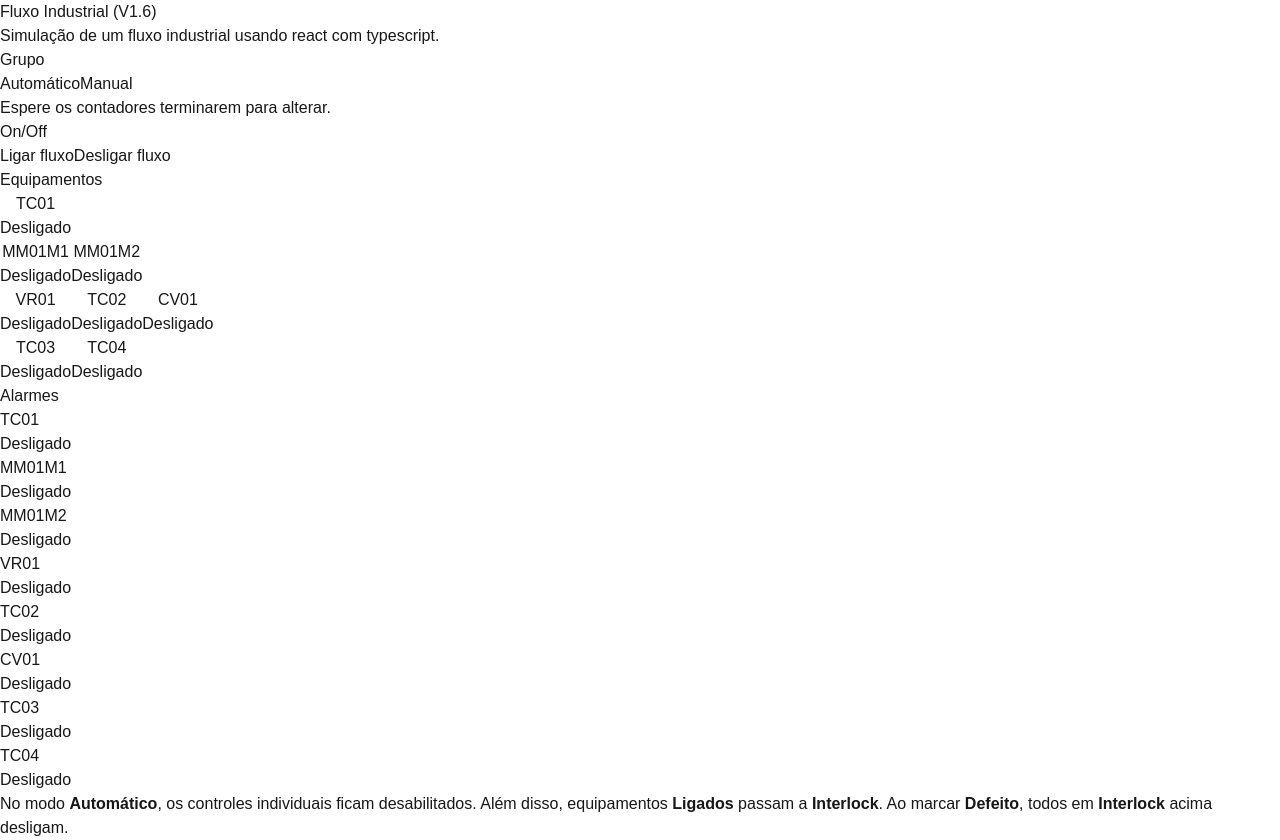
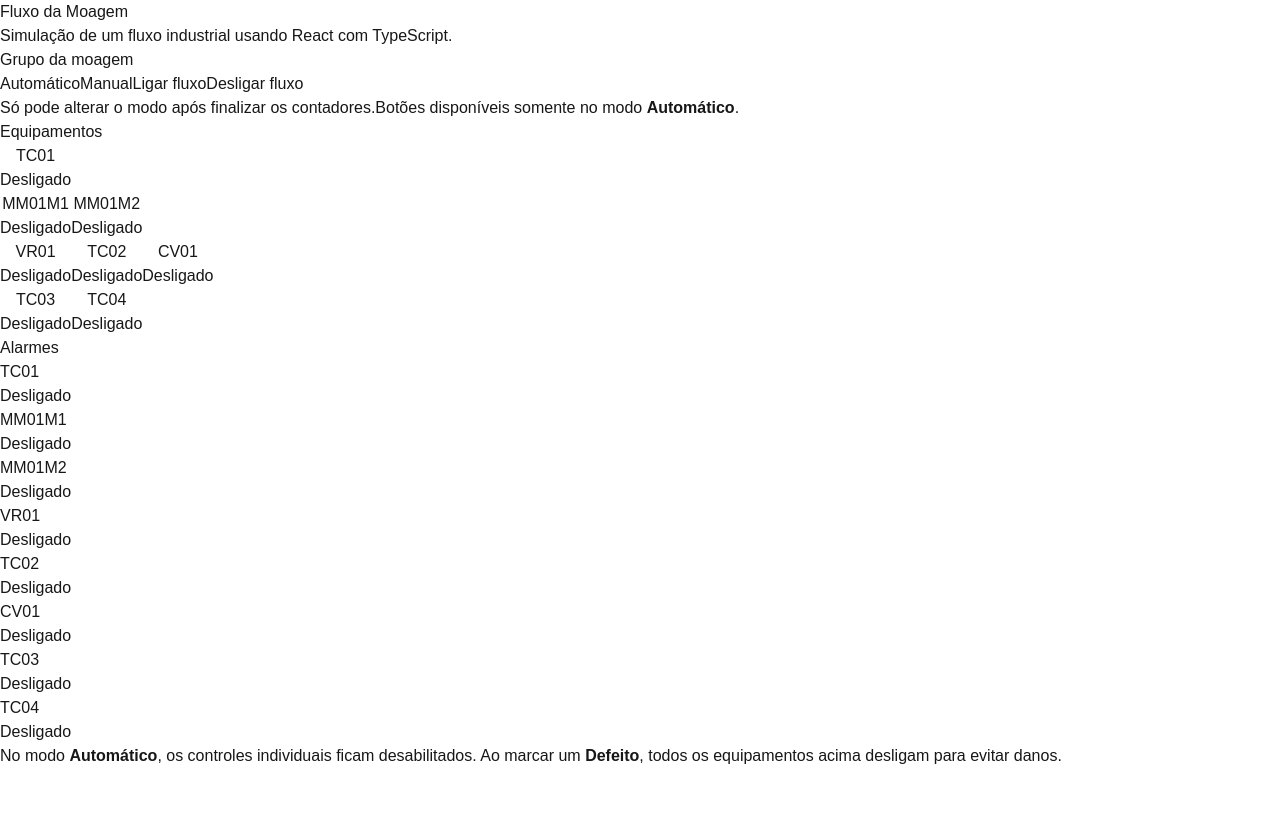
Before and after one commit to DidixDosMares/fluxo_industrial, a Next.js app: page / in a window 1280 px wide. After the commit the page ends 800 px from the top, so only its background shows below. Built offline with nearby package versions, Linux system fonts and the light colour scheme.

Commit message:
v25.1.7-alpha

```diff
--- a/src/components/IndustrialFlowPanel.tsx
+++ b/src/components/IndustrialFlowPanel.tsx
@@ -5,17 +5,16 @@ import React, {
   useContext,
   useEffect,
   useMemo,
-  useRef,
   useState,
   ReactNode,
 } from "react";
 
 /* ======================= Tipos e Constantes ======================= */
 
-type Mode = "off" | "manual" | "auto" | "defect";
+type Mode = "off" | "manual" | "defect";
 type GroupMode = "auto" | "manu";
 
-const MODE = { OFF: "off", MANUAL: "manual", AUTO: "auto", DEFECT: "defect" } as const;
+const MODE = { OFF: "off", MANUAL: "manual", DEFECT: "defect" } as const;
 const GROUP_MODE = { AUTO: "auto", MANU: "manu" } as const;
 const TIMER_SECONDS = 2;
 
@@ -25,7 +24,7 @@ const ORDER = [
   "MoinhoMarteloM2",
   "ValvulaRotativa01",
   "TransportadorCorreia02",
-  "CaliaVibratoria",
+  "PeneiraVibratoria01",
   "TransportadorCorreia03",
   "TransportadorCorreia04",
 ] as const;
@@ -40,7 +39,7 @@ const LABELS: Record<UnitKey, string> = {
   MoinhoMarteloM2: "MM01M2",
   ValvulaRotativa01: "VR01",
   TransportadorCorreia02: "TC02",
-  CaliaVibratoria: "CV01",
+  PeneiraVibratoria01: "CV01",
   TransportadorCorreia03: "TC03",
   TransportadorCorreia04: "TC04",
 };
@@ -67,9 +66,7 @@ interface SystemContextValue {
 const SystemContext = createContext<SystemContextValue | null>(null);
 
 function makeInitialState(): StateRecord {
-  const s = {} as StateRecord;
-  ORDER.forEach((k) => (s[k] = MODE.OFF));
-  return s;
+  return Object.fromEntries(ORDER.map((k) => [k, MODE.OFF])) as StateRecord;
 }
 
 function useSavedState<T>(key: string, initial: T) {
@@ -97,7 +94,7 @@ function SystemProvider({ children }: { children: ReactNode }) {
   const [shutdownRun, setShutdownRun] = useSavedState<boolean>("flow_shutdown_active", false);
   const [startupRun, setStartupRun] = useSavedState<boolean>("flow_startup_active", false);
 
-  useInterlocks(
+  useInterlocksAndCascades(
     state,
     setState,
     timers,
@@ -153,53 +150,15 @@ const immediateDownstream = (key: UnitKey): UnitKey[] => {
     case "ValvulaRotativa01":
       return ["TransportadorCorreia02"];
     case "TransportadorCorreia02":
-      return ["CaliaVibratoria"];
-    case "CaliaVibratoria":
+      return ["PeneiraVibratoria01"];
+    case "PeneiraVibratoria01":
       return ["TransportadorCorreia03", "TransportadorCorreia04"];
     default:
       return [];
   }
 };
-const immediateUpstream = (key: UnitKey): UnitKey[] => {
-  switch (key) {
-    case "MoinhoMarteloM1":
-    case "MoinhoMarteloM2":
-      return ["TransportadorCorreia01"];
-    case "ValvulaRotativa01":
-      return ["MoinhoMarteloM1", "MoinhoMarteloM2"];
-    case "TransportadorCorreia02":
-      return ["ValvulaRotativa01"];
-    case "CaliaVibratoria":
-      return ["TransportadorCorreia02"];
-    case "TransportadorCorreia03":
-    case "TransportadorCorreia04":
-      return ["CaliaVibratoria"];
-    default:
-      return [];
-  }
-};
 
-function downstreamOf(node: UnitKey): UnitKey[] {
-  const result: UnitKey[] = [];
-  const q: UnitKey[] = [node];
-  const seen = new Set<UnitKey>();
-  while (q.length) {
-    const cur = q.shift()!;
-    if (seen.has(cur)) continue;
-    seen.add(cur);
-    const ds = immediateDownstream(cur);
-    for (const d of ds) {
-      result.push(d);
-      q.push(d);
-    }
-  }
-  return result;
-}
-
-const isOnMode = (m: Mode) => m === MODE.MANUAL || m === MODE.AUTO;
-
-const FINAL_LEFT: UnitKey = "TransportadorCorreia03";
-const FINAL_RIGHT: UnitKey = "TransportadorCorreia04";
+const isOnMode = (m: Mode) => m === MODE.MANUAL;
 
 function topmostOnSeeds(s: StateRecord): UnitKey[] {
   const seeds: UnitKey[] = [];
@@ -232,13 +191,6 @@ function createActions(
       return next;
     });
 
-  const clearTimer = (key: UnitKey) =>
-    setTimers((t) => {
-      const n = { ...t };
-      delete n[key];
-      return n;
-    });
-
   const clearTimersFor = (keys: UnitKey[]) =>
     setTimers((t) => {
       const n = { ...t };
@@ -254,16 +206,10 @@ function createActions(
       setTimers({});
     }
     setGroupMode(nextMode);
-      if (nextMode === GROUP_MODE.AUTO) {
-        setState((s) => {
-          const n: Partial<StateRecord> = {};
-          ORDER.forEach((k) => {
-            if (s[k] === MODE.MANUAL) n[k] = MODE.AUTO;
-          });
-          return { ...s, ...n };
-        });
-      }
   };
+
+  const isReadyToTurnOn = (s: StateRecord, key: UnitKey) =>
+    s[key] === MODE.OFF && immediateDownstream(key).every((d) => s[d] === MODE.MANUAL || s[d] === MODE.DEFECT);
 
   const groupPowerOn = () => {
     if (groupMode !== GROUP_MODE.AUTO) return;
@@ -271,45 +217,27 @@ function createActions(
 
     setShutdownRun(false);
     setStartupRun(true);
-    setTimers({});
 
-    const toTimer = new Set<UnitKey>();
-
-    [FINAL_LEFT, FINAL_RIGHT].forEach((f) => {
-      if (state[f] === MODE.OFF) {
-        setState((s) => ({ ...s, [f]: MODE.AUTO }));
-        toTimer.add(f);
-      }
+    const toSchedule: UnitKey[] = [];
+    ORDER.forEach((k) => {
+      if (isReadyToTurnOn(state, k)) toSchedule.push(k);
     });
 
-    ORDER.forEach((k) => {
-      if (state[k] === MODE.OFF) {
-        const ds = immediateDownstream(k);
-        if (ds.some((d) => state[d] === MODE.AUTO || state[d] === MODE.MANUAL)) {
-          toTimer.add(k);
+    if (toSchedule.length) {
+      setTimers(Object.fromEntries(toSchedule.map((k) => [k, TIMER_SECONDS])) as TimersRecord);
+    } else {
+      setStartupRun(false);
+      setTimers({});
     }
-      }
-    });
-
-    ORDER.forEach((k) => {
-      if (
-        state[k] === MODE.AUTO &&
-        immediateDownstream(k).every(
-          (d) => state[d] === MODE.MANUAL || state[d] === MODE.DEFECT
-        )
-      ) {
-        toTimer.add(k);
-      }
-    });
-
-    if (toTimer.size) addTimers(Array.from(toTimer));
   };
 
   const groupPowerOff = () => {
     if (groupMode !== GROUP_MODE.AUTO) return;
     if (hasActiveTimers()) return;
+
     const seeds = topmostOnSeeds(state);
     if (!seeds.length) return;
+
     setStartupRun(false);
     setShutdownRun(true);
     addTimers(seeds);
@@ -324,28 +252,17 @@ function createActions(
       setState((s) => {
         const nextSelf = s[self] === MODE.MANUAL ? MODE.OFF : MODE.MANUAL;
         const next: StateRecord = { ...s, [self]: nextSelf, [other]: nextSelf };
-        if (nextSelf === MODE.OFF) {
-          for (const up of upstreamOf(self)) if (next[up] === MODE.AUTO) next[up] = MODE.OFF;
-          for (const up of upstreamOf(other)) if (next[up] === MODE.AUTO) next[up] = MODE.OFF;
-        }
         return next;
       });
-      clearTimer(key);
-      clearTimer(other);
-      clearTimersFor([...upstreamOf(key), ...upstreamOf(other)]);
+      clearTimersFor([key, other, ...upstreamOf(key), ...upstreamOf(other)]);
       return;
     }
 
     setState((s) => {
-      const isTurningOff = s[key] === MODE.MANUAL;
-      const next: StateRecord = { ...s, [key]: isTurningOff ? MODE.OFF : MODE.MANUAL };
-      if (isTurningOff) {
-        for (const up of upstreamOf(key)) if (next[up] === MODE.AUTO) next[up] = MODE.OFF;
-      }
+      const next: StateRecord = { ...s, [key]: s[key] === MODE.MANUAL ? MODE.OFF : MODE.MANUAL };
       return next;
     });
-    clearTimer(key);
-    clearTimersFor(upstreamOf(key));
+    clearTimersFor([key, ...upstreamOf(key)]);
   };
 
   const clickButton = (key: UnitKey) => {
@@ -356,24 +273,43 @@ function createActions(
   const toggleDefect = (key: UnitKey) => {
     if (groupMode === GROUP_MODE.AUTO) return;
     const willBeDefect = state[key] !== MODE.DEFECT;
+
     setState((s) => {
       const next: StateRecord = { ...s, [key]: willBeDefect ? MODE.DEFECT : MODE.OFF };
+
       if (willBeDefect) {
-        for (const up of upstreamOf(key)) if (next[up] !== MODE.DEFECT) next[up] = MODE.OFF;
+        const ups = upstreamOf(key);
+
+        const filteredUps =
+          key === "TransportadorCorreia04" && s["TransportadorCorreia03"] === MODE.MANUAL
+            ? ups.filter((u) => u !== "TransportadorCorreia03")
+            : ups;
+
+        for (const up of filteredUps) {
+          if (next[up] !== MODE.DEFECT) next[up] = MODE.OFF;
         }
+      }
+
       return next;
     });
+
     if (willBeDefect) {
-      clearTimersFor(upstreamOf(key));
+      const ups = upstreamOf(key);
+      const filteredUps =
+        key === "TransportadorCorreia04" && state["TransportadorCorreia03"] === MODE.MANUAL
+          ? ups.filter((u) => u !== "TransportadorCorreia03")
+          : ups;
+
+      clearTimersFor(filteredUps);
     }
   };
 
   return { clickButton, toggleDefect, setGroupMode: setGroupModeSafe, groupPowerOn, groupPowerOff };
 }
 
-/* ======================= Intertravamentos & Cascatas ======================= */
+/* ======================= Cascatas (ligar/desligar) ======================= */
 
-function useInterlocks(
+function useInterlocksAndCascades(
   state: StateRecord,
   setState: React.Dispatch<React.SetStateAction<StateRecord>>,
   timers: TimersRecord,
@@ -384,29 +320,6 @@ function useInterlocks(
   startupRun: boolean,
   setStartupRun: React.Dispatch<React.SetStateAction<boolean>>
 ) {
-  const interlocksEnabled = groupMode === GROUP_MODE.AUTO;
-
-  const visitedDownRef = useRef<Set<UnitKey>>(new Set());
-  const shutdownWasOnRef = useRef(false);
-  useEffect(() => {
-    if (!shutdownWasOnRef.current && shutdownRun) visitedDownRef.current = new Set();
-    shutdownWasOnRef.current = shutdownRun;
-  }, [shutdownRun]);
-
-  useEffect(() => {
-    if (!interlocksEnabled) return;
-    const a = state.MoinhoMarteloM1;
-    const b = state.MoinhoMarteloM2;
-    if (a === MODE.DEFECT || b === MODE.DEFECT || a === b) return;
-    const next: Mode =
-      a === MODE.MANUAL || b === MODE.MANUAL
-        ? MODE.MANUAL
-        : a === MODE.AUTO || b === MODE.AUTO
-        ? MODE.AUTO
-        : MODE.OFF;
-    setState((s) => ({ ...s, MoinhoMarteloM1: next, MoinhoMarteloM2: next }));
-  }, [interlocksEnabled, state.MoinhoMarteloM1, state.MoinhoMarteloM2, setState]);
-
   useEffect(() => {
     if (!Object.keys(timers).length) return;
 
@@ -421,35 +334,27 @@ function useInterlocks(
         }
 
         if (shutdownRun) {
-          if (expired.length) {
-            setState((s) => {
-              const u = { ...s };
-              for (const k of expired) {
-                if (u[k] === MODE.MANUAL || u[k] === MODE.AUTO) u[k] = MODE.OFF;
-              }
-              return u;
-            });
-            const v = new Set(visitedDownRef.current);
-            expired.forEach((k) => v.add(k));
-            visitedDownRef.current = v;
-          }
-
           const next: TimersRecord = { ...nextBase };
 
           if (expired.length) {
+            const draft: StateRecord = { ...state };
+            for (const k of expired) {
+              if (draft[k] === MODE.MANUAL) draft[k] = MODE.OFF;
+            }
+            setState(draft);
+
             for (const k of expired) {
               for (const d of immediateDownstream(k)) {
-                if (next[d] == null) next[d] = TIMER_SECONDS;
+                if (next[d] == null && prev[d] == null && state[d] === MODE.MANUAL) {
+                  next[d] = TIMER_SECONDS;
+                }
               }
             }
           }
 
           if (Object.keys(next).length === 0) {
             const anyOn = ORDER.some((k) => isOnMode(state[k]));
-            if (!anyOn) {
-              setShutdownRun(false);
-              visitedDownRef.current = new Set();
-            }
+            if (!anyOn) setShutdownRun(false);
           }
 
           return next;
@@ -458,67 +363,32 @@ function useInterlocks(
         if (startupRun) {
           const next: TimersRecord = { ...nextBase };
           const draft: StateRecord = { ...state };
-          const promotedThisTick = new Set<UnitKey>();
-          const interlockedThisTick = new Set<UnitKey>();
+          const promoted = new Set<UnitKey>();
 
-          const expiredByDepth = [...expired].sort((a, b) => idxOf(b) - idxOf(a));
-          const schedule = (k: UnitKey) => {
-            if (next[k] == null && timers[k] == null) {
-              next[k] = TIMER_SECONDS;
+          for (const k of expired) {
+            if (draft[k] === MODE.OFF) {
+              draft[k] = MODE.MANUAL;
+              promoted.add(k);
             }
-          };
-
-          for (const k of expiredByDepth) {
-            const cur = state[k];
-
-            if (cur === MODE.OFF) {
-              if (draft[k] === MODE.OFF) {
-                draft[k] = MODE.AUTO;
-                interlockedThisTick.add(k);
-                if (timers[k] == null) schedule(k);
-              }
-              continue;
           }
 
-            if (cur === MODE.AUTO) {
-              const ds = immediateDownstream(k);
-              const ready = ds.every((d) => state[d] === MODE.MANUAL || state[d] === MODE.DEFECT);
+          const isReady = (s: StateRecord, key: UnitKey) =>
+            s[key] === MODE.OFF &&
+            immediateDownstream(key).every((d) => s[d] === MODE.MANUAL || s[d] === MODE.DEFECT);
 
-              if (ready) {
-                draft[k] = MODE.MANUAL;
-                promotedThisTick.add(k);
-              } else {
-                schedule(k);
+          for (const k of promoted) {
+            for (const up of upstreamOf(k)) {
+              if (isReady(draft, up) && next[up] == null && prev[up] == null) {
+                next[up] = TIMER_SECONDS;
               }
             }
           }
 
-          for (const k of promotedThisTick) {
-            for (const up of immediateUpstream(k)) {
-              const hasDefectBelow = downstreamOf(up).some((d) => draft[d] === MODE.DEFECT);
-
-              if (draft[up] === MODE.OFF && !hasDefectBelow) {
-                draft[up] = MODE.AUTO;
-                if (timers[up] == null) schedule(up);
-              } else if (draft[up] === MODE.AUTO) {
-                if (timers[up] == null) schedule(up);
+          ORDER.forEach((k) => {
+            if (isReady(draft, k) && next[k] == null && prev[k] == null) {
+              next[k] = TIMER_SECONDS;
             }
-            }
-          }
-
-          for (const k of interlockedThisTick) {
-            for (const up of immediateUpstream(k)) {
-              const hasDefectBelow = downstreamOf(up).some((d) => draft[d] === MODE.DEFECT);
-
-              if (!hasDefectBelow) {
-                if (draft[up] === MODE.OFF) {
-                  if (timers[up] == null) schedule(up);
-                } else if (draft[up] === MODE.AUTO) {
-                  if (timers[up] == null) schedule(up);
-                }
-              }
-            }
-          }
+          });
 
           setState(draft);
           if (Object.keys(next).length === 0) setStartupRun(false);
@@ -546,45 +416,32 @@ function useInterlocks(
       return changed ? n : t;
     });
   }, [state, setTimers, shutdownRun, startupRun]);
-
-  const prevRef = useRef<StateRecord>(state);
-  useEffect(() => {
-    if (!shutdownRun) {
-      prevRef.current = state;
-      return;
-    }
-    const prev = prevRef.current;
-    ORDER.forEach((k) => {
-      const wasOn = prev[k] === MODE.MANUAL || prev[k] === MODE.AUTO;
-      const isOffNow = state[k] === MODE.OFF;
-      if (wasOn && isOffNow) {
-        setTimers((t) => {
-          const add = { ...t };
-          for (const d of immediateDownstream(k)) if (!add[d]) add[d] = TIMER_SECONDS;
-          return add;
-        });
-      }
-    });
-    prevRef.current = state;
-  }, [shutdownRun, state, setTimers]);
 }
 
 /* ======================= UI Helpers ======================= */
 
 function StatusDot({ mode }: { mode: Mode }) {
-  const cls =
-    mode === MODE.MANUAL
-      ? "bg-green-500 border-green-600"
-      : mode === MODE.AUTO
-      ? "bg-yellow-400 border-yellow-500"
-      : mode === MODE.DEFECT
-      ? "bg-red-500 border-red-600"
-      : "bg-white border-gray-300";
-  return <span className={["inline-block size-3 rounded-full border animate-pulse", cls].join(" ")} />;
+  if (mode === MODE.MANUAL) {
+    return (
+      <span className="relative flex size-3">
+        <span className="absolute inline-flex h-full w-full animate-ping rounded-full bg-green-400 opacity-75"></span>
+        <span className="relative inline-flex size-3 rounded-full bg-green-500"></span>
+      </span>
+    );
+  }
+  if (mode === MODE.DEFECT) {
+    return (
+      <span className="relative flex size-3">
+        <span className="absolute inline-flex h-full w-full animate-ping rounded-full bg-red-400 opacity-75"></span>
+        <span className="relative inline-flex size-3 rounded-full bg-red-500"></span>
+      </span>
+    );
+  }
+  return <span className="inline-block size-3 rounded-full bg-slate-300" />;
 }
 
 function modeToText(mode: Mode) {
-  return mode === MODE.MANUAL ? "Ligado" : mode === MODE.AUTO ? "Interlock" : mode === MODE.DEFECT ? "Defeito" : "Desligado";
+  return mode === MODE.MANUAL ? "Ligado" : mode === MODE.DEFECT ? "Defeito" : "Desligado";
 }
 
 const ITEM_COMMON = [
@@ -600,8 +457,6 @@ function buttonClasses(mode: Mode, disabled: boolean) {
   const byMode =
     mode === MODE.MANUAL
       ? "bg-green-50 border-green-200"
-      : mode === MODE.AUTO
-      ? "bg-yellow-50 border-yellow-200"
       : mode === MODE.DEFECT
       ? "bg-red-50 border-red-200"
       : "bg-white border-gray-200";
@@ -611,21 +466,8 @@ function buttonClasses(mode: Mode, disabled: boolean) {
 function badgeClasses(mode: Mode, disabled: boolean) {
   const base = [...ITEM_COMMON, disabled ? "cursor-not-allowed opacity-50" : "cursor-pointer hover:shadow-md"];
   const border =
-    mode === MODE.MANUAL
-      ? "border-green-500"
-      : mode === MODE.AUTO
-      ? "border-yellow-500"
-      : mode === MODE.DEFECT
-      ? "border-red-500"
-      : "border-slate-300";
-  const bg =
-    mode === MODE.MANUAL
-      ? "bg-green-50"
-      : mode === MODE.AUTO
-      ? "bg-yellow-50"
-      : mode === MODE.DEFECT
-      ? "bg-red-50"
-      : "bg-white";
+    mode === MODE.MANUAL ? "border-green-500" : mode === MODE.DEFECT ? "border-red-500" : "border-slate-300";
+  const bg = mode === MODE.MANUAL ? "bg-green-50" : mode === MODE.DEFECT ? "bg-red-50" : "bg-white";
   return [...base, border, bg].join(" ");
 }
 
@@ -655,7 +497,7 @@ function ToggleButton({ unitKey }: { unitKey: UnitKey }) {
     <button
       onClick={() => actions.clickButton(unitKey)}
       className={buttonClasses(mode, disabled)}
-      aria-pressed={mode === MODE.MANUAL || mode === MODE.AUTO}
+      aria-pressed={mode === MODE.MANUAL}
       aria-disabled={disabled}
       disabled={disabled}
       title={disabled ? "Desabilitado no modo AUTO" : undefined}
@@ -716,7 +558,7 @@ function ControlsList() {
 
       <ToggleButton unitKey="ValvulaRotativa01" />
       <ToggleButton unitKey="TransportadorCorreia02" />
-      <ToggleButton unitKey="CaliaVibratoria" />
+      <ToggleButton unitKey="PeneiraVibratoria01" />
 
       <div className="grid grid-cols-1 sm:grid-cols-2 gap-3">
         <ToggleButton unitKey="TransportadorCorreia03" />
@@ -738,7 +580,7 @@ function VisualList() {
 
       <ProcessBadge unitKey="ValvulaRotativa01" />
       <ProcessBadge unitKey="TransportadorCorreia02" />
-      <ProcessBadge unitKey="CaliaVibratoria" />
+      <ProcessBadge unitKey="PeneiraVibratoria01" />
 
       <div className="grid grid-cols-1 sm:grid-cols-2 gap-3">
         <ProcessBadge unitKey="TransportadorCorreia03" />
@@ -748,24 +590,28 @@ function VisualList() {
   );
 }
 
-/* ======================= UI: Grupo (AUTO / MANU) + On/Off ======================= */
+/* ======================= UI: Grupo + On/Off ======================= */
 
-function GroupSelector() {
+function GroupControlsBox() {
   const { groupMode, actions, timers } = useSystem();
   const isAuto = groupMode === GROUP_MODE.AUTO;
   const hasActiveTimers = Object.keys(timers).length > 0;
+  const powerDisabled = !isAuto || hasActiveTimers;
+
+  const commonBtn = "w-36 px-4 py-2 rounded-xl border text-sm transition text-center";
 
   return (
-    <div className="bg-white rounded-2xl border border-slate-200 shadow-sm p-4">
-      <h3 className="text-sm font-semibold mb-2 text-black">Grupo</h3>
-      <div className="flex gap-2">
+    <div className="bg-white rounded-2xl border border-slate-200 shadow-sm p-4 w-full max-w-[760px] mx-auto">
+      <h3 className="font-semibold mb-4 text-black text-center">Grupo da moagem</h3>
+
+      <div className="flex w-full items-center justify-evenly">
         <button
           type="button"
           aria-pressed={isAuto}
           onClick={() => actions.setGroupMode(GROUP_MODE.AUTO)}
           disabled={hasActiveTimers}
           className={[
-            "px-3 py-1.5 rounded-xl border text-sm transition",
+            commonBtn,
             hasActiveTimers
               ? "bg-white text-slate-400 border-slate-200 cursor-not-allowed"
               : isAuto
@@ -775,13 +621,14 @@ function GroupSelector() {
         >
           Automático
         </button>
+
         <button
           type="button"
           aria-pressed={!isAuto}
           onClick={() => actions.setGroupMode(GROUP_MODE.MANU)}
           disabled={hasActiveTimers}
           className={[
-            "px-3 py-1.5 rounded-xl border text-sm transition",
+            commonBtn,
             hasActiveTimers
               ? "bg-white text-slate-400 border-slate-200 cursor-not-allowed"
               : !isAuto
@@ -791,40 +638,28 @@ function GroupSelector() {
         >
           Manual
         </button>
-      </div>
-      <p className="text-xs text-slate-500 mt-2">Espere os contadores terminarem para alterar.</p>
-    </div>
-  );
-}
 
-function GroupPowerBox() {
-  const { actions, groupMode, timers } = useSystem();
-  const disabled = groupMode !== GROUP_MODE.AUTO || Object.keys(timers).length > 0;
-
-  return (
-    <div className="bg-white rounded-2xl border border-slate-200 shadow-sm p-4">
-      <h3 className="text-sm font-semibold mb-2 text-black">On/Off</h3>
-      <div className="flex gap-2">
         <button
           type="button"
           onClick={actions.groupPowerOn}
-          disabled={disabled}
+          disabled={powerDisabled}
           className={[
-            "px-3 py-1.5 rounded-xl border text-sm transition",
-            disabled
+            commonBtn,
+            powerDisabled
               ? "bg-white text-slate-400 border-slate-200 cursor-not-allowed"
               : "bg-green-600 text-white border-green-700 hover:bg-green-700",
           ].join(" ")}
         >
           Ligar fluxo
         </button>
+
         <button
           type="button"
           onClick={actions.groupPowerOff}
-          disabled={disabled}
+          disabled={powerDisabled}
           className={[
-            "px-3 py-1.5 rounded-xl border text-sm transition",
-            disabled
+            commonBtn,
+            powerDisabled
               ? "bg-white text-slate-400 border-slate-200 cursor-not-allowed"
               : "bg-red-600 text-white border-red-700 hover:bg-red-700",
           ].join(" ")}
@@ -833,11 +668,12 @@ function GroupPowerBox() {
         </button>
       </div>
 
-      {groupMode !== GROUP_MODE.AUTO && (
-        <p className="text-xs text-slate-500 mt-2">
-          Disponível apenas quando o Grupo estiver em <strong>Automático</strong>.
-        </p>
-      )}
+      <div className="text-xs text-slate-500 mt-3 flex items-center justify-between">
+        <span>Só pode alterar o modo após finalizar os contadores.</span>
+        <span>
+          Botões disponíveis somente no modo <strong>Automático</strong>.
+        </span>
+      </div>
     </div>
   );
 }
@@ -851,15 +687,14 @@ export default function IndustrialFlowPanel() {
         <main className="mx-auto max-w-5xl">
           <header className="mb-6">
             <h1 className="text-2xl md:text-3xl font-bold tracking-tight text-black">
-              Fluxo Industrial (V1.6)
+              Fluxo da Moagem
             </h1>
             <p className="text-slate-700 mt-1">
-              Simulação de um fluxo industrial usando react com typescript.
+              Simulação de um fluxo industrial usando React com TypeScript.
             </p>
 
-            <div className="grid grid-cols-1 md:grid-cols-2 gap-3 mt-3">
-              <GroupSelector />
-              <GroupPowerBox />
+            <div className="grid grid-cols-1 gap-3 mt-3">
+              <GroupControlsBox />
             </div>
           </header>
 
@@ -874,7 +709,8 @@ export default function IndustrialFlowPanel() {
           </section>
 
           <p className="text-slate-700 mt-6">
-            No modo <strong>Automático</strong>, os controles individuais ficam desabilitados. Além disso, equipamentos <strong>Ligados</strong> passam a <strong>Interlock</strong>. Ao marcar <strong>Defeito</strong>, todos em <strong>Interlock</strong> acima desligam.
+            No modo <strong>Automático</strong>, os controles individuais ficam desabilitados.
+            Ao marcar um <strong>Defeito</strong>, todos os equipamentos acima desligam para evitar danos.
           </p>
         </main>
       </div>
```
Lines whose indentation alone changed are shown as unchanged.
